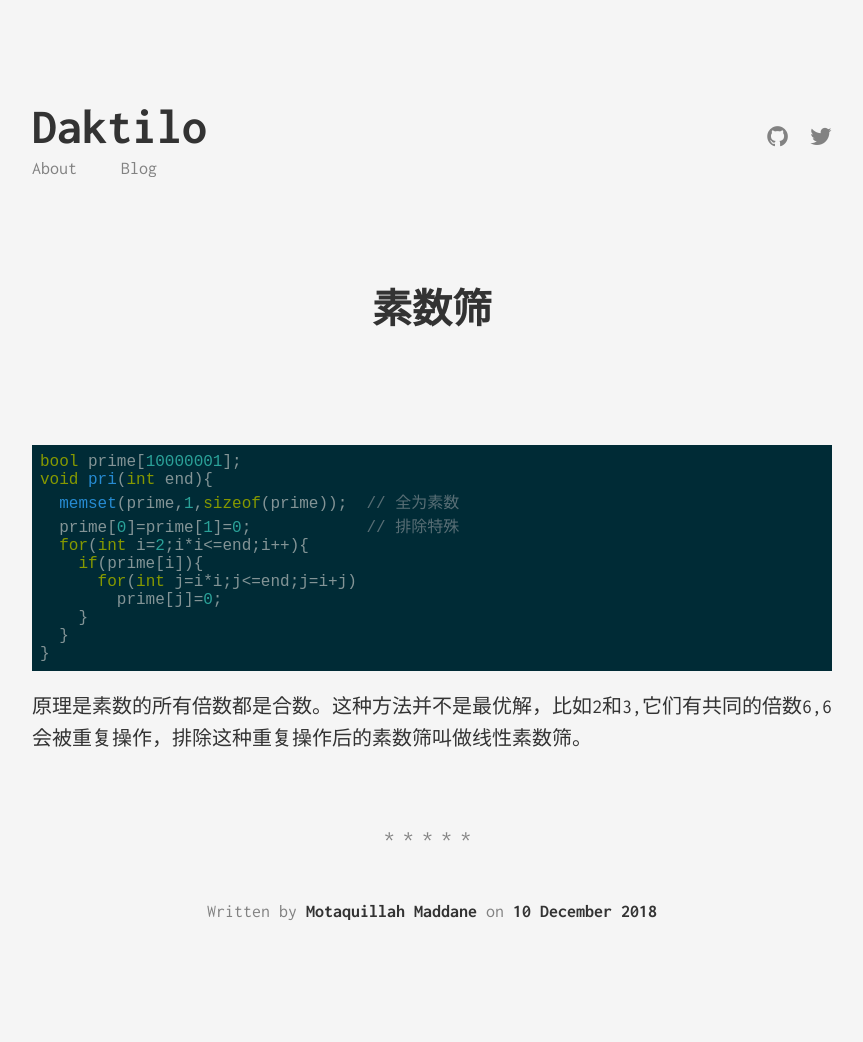
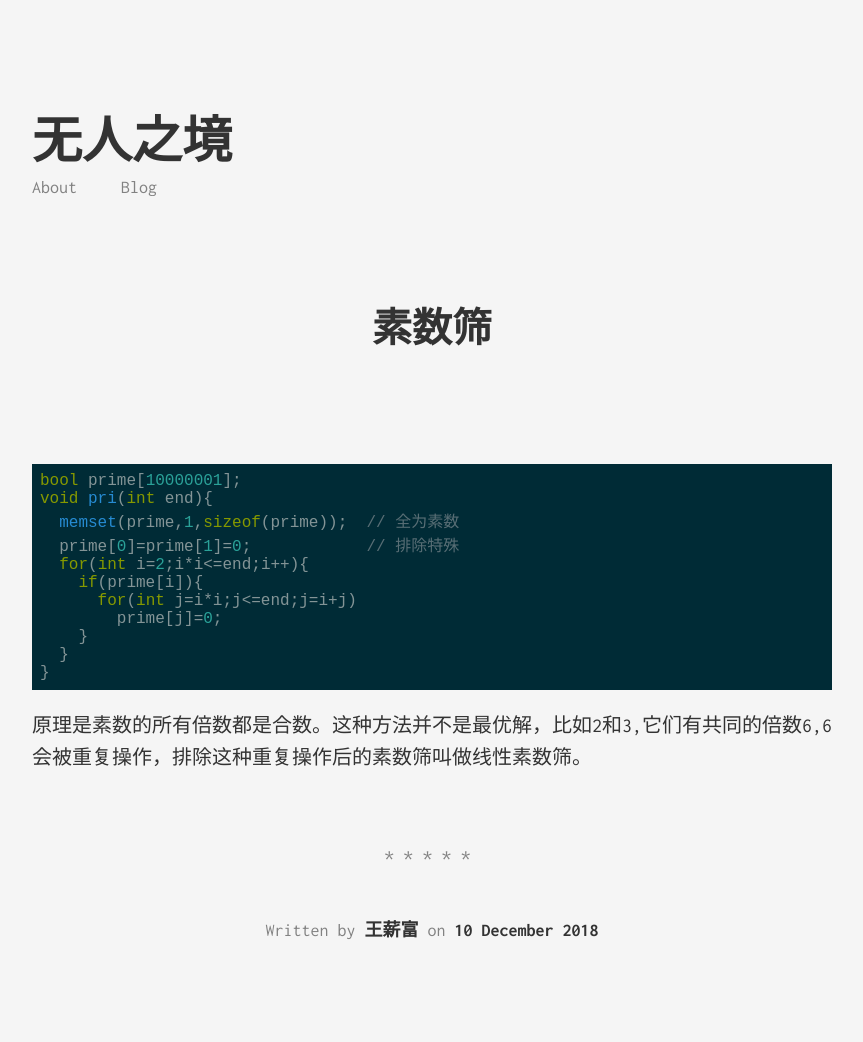
Before and after one commit to Meursau1T/WongRuoran.github.io, a Jekyll site: the page built from _posts/2018-12-10-素数筛.md, in a window 1280 px wide. Shown: the whole page, without its empty margins (208-1071 px from the left). Built offline with Jekyll 4.4.1, drawn with Linux system fonts in a browser that asks for light colours; our own code applies the rules of GitHub Pages for plain Markdown files.

Commit message:
Initial commit

```diff
--- a/_config.yml
+++ b/_config.yml
@@ -1,19 +1,18 @@
 # Site settings
-title: Daktilo
+title: "无人之境"
 description: >
-  Write an awesome description for your new site here. You can edit this
-  line in _config.yml. It will appear in your document head meta (for
-  Google search results) and in your feed.xml site description.
+  "一些scheme，一些c，一些算法，一些想法"
 
 baseurl: "" # the subpath of your site, e.g. /blog/
-url: "http://hitchhiker.ma" # the base hostname & protocol for your site
+url: "https://wongruoran.github.io" # the base hostname & protocol for your site
 
 author:
-  fullname: Motaquillah Maddane
-  googleplus: https://www.google.com/+MotaquillahMaddane
-  github: kronik3r
-  twitter: electrik_frog
+  fullname: "王薪富"
+  # googleplus: https://www.google.com/+MotaquillahMaddane
+  # github: kronik3r
+  # twitter: electrik_frog
   # disqus: your_disqus_forum_shortname
+  email: wongxf@outlook.com
 
 # google_analytics: 'UA-XXXXXXXX-X'
 
```
